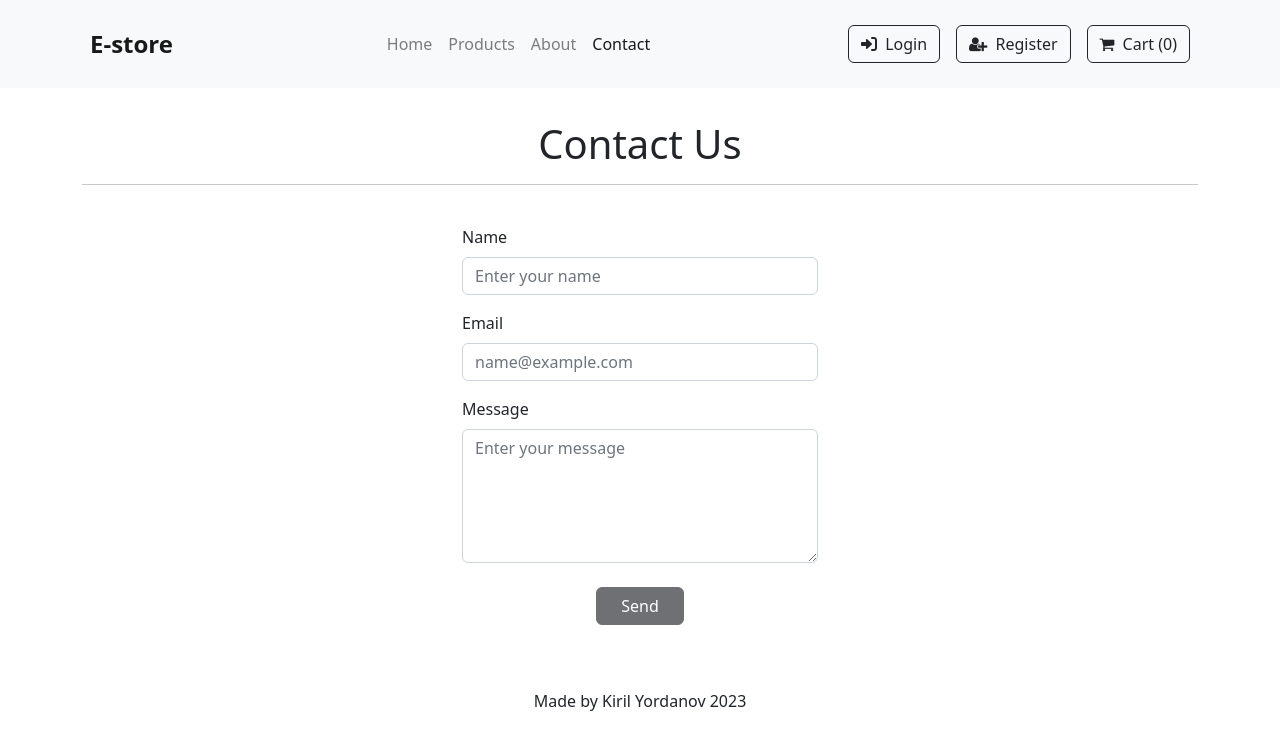
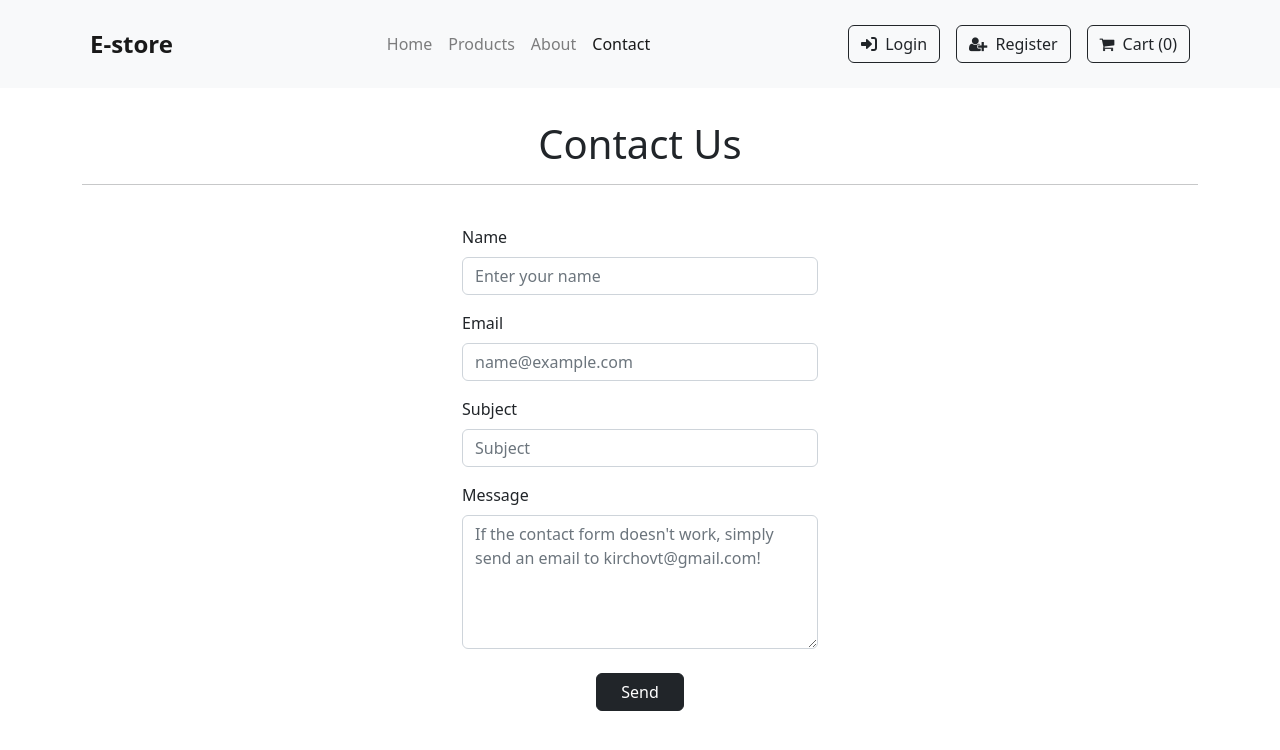
Before and after one commit to kirilyordanov99/e-store, a React (Create React App) app: page /contact in a window 1280 px wide. Shown: the top 750 px of the page. Built offline with nearby package versions, Linux system fonts and the light colour scheme.

Commit message:
added navbar

```diff
--- a/src/pages/ContactPage.jsx
+++ b/src/pages/ContactPage.jsx
@@ -1,47 +1,97 @@
-import React from "react";
-import { Footer, Navbar } from "../components";
+import React, { useState } from 'react';
+import Navbar from '../components/Navbar'; // Make sure to provide the correct path to your Navbar component
+
 const ContactPage = () => {
+  const [formData, setFormData] = useState({
+    name: '',
+    email: '',
+    subject: '',
+    message: '',
+  });
+
+  const handleSubmit = (e) => {
+    e.preventDefault();
+    // Send form data to the PHP script using AJAX
+    fetch('contact.php', {
+      method: 'POST',
+      body: JSON.stringify(formData),
+    })
+      .then((response) => {
+        if (response.status === 200) {
+          alert('Email sent successfully!');
+          // You can also redirect to a success page here if needed.
+        } else {
+          alert('Failed to send email.');
+        }
+      });
+  };
+
+  const handleChange = (e) => {
+    const { name, value } = e.target;
+    setFormData({ ...formData, [name]: value });
+  };
+
   return (
     <>
       <Navbar />
       <div className="container my-3 py-3">
         <h1 className="text-center">Contact Us</h1>
         <hr />
-        <div class="row my-4 h-100">
+        <div className="row my-4 h-100">
           <div className="col-md-4 col-lg-4 col-sm-8 mx-auto">
-            <form>
-              <div class="form my-3">
-                <label for="Name">Name</label>
+            <form onSubmit={handleSubmit}>
+              <div className="form my-3">
+                <label htmlFor="name">Name</label>
                 <input
-                  type="email"
-                  class="form-control"
-                  id="Name"
+                  type="text"
+                  name="name"
+                  value={formData.name}
+                  onChange={handleChange}
+                  className="form-control"
+                  id="name"
                   placeholder="Enter your name"
                 />
               </div>
-              <div class="form my-3">
-                <label for="Email">Email</label>
+              <div className="form my-3">
+                <label htmlFor="email">Email</label>
                 <input
                   type="email"
-                  class="form-control"
-                  id="Email"
+                  name="email"
+                  value={formData.email}
+                  onChange={handleChange}
+                  className="form-control"
+                  id="email"
                   placeholder="name@example.com"
                 />
               </div>
-              <div class="form  my-3">
-                <label for="Password">Message</label>
+              <div className="form my-3">
+                <label htmlFor="subject">Subject</label>
+                <input
+                  type="text"
+                  name="subject"
+                  value={formData.subject}
+                  onChange={handleChange}
+                  className="form-control"
+                  id="subject"
+                  placeholder="Subject"
+                />
+              </div>
+              <div className="form my-3">
+                <label htmlFor="message">Message</label>
                 <textarea
                   rows={5}
-                  class="form-control"
-                  id="Password"
-                  placeholder="Enter your message"
+                  name="message"
+                  value={formData.message}
+                  onChange={handleChange}
+                  className="form-control"
+                  id="message"
+                  placeholder="If the contact form doesn't work, simply send an email to kirchovt@gmail.com!"
                 />
               </div>
               <div className="text-center">
                 <button
-                  class="my-2 px-4 mx-auto btn btn-dark"
+                  className="my-2 px-4 mx-auto btn btn-dark"
                   type="submit"
-                  disabled
                 >
                   Send
                 </button>
@@ -50,9 +100,7 @@ const ContactPage = () => {
           </div>
         </div>
       </div>
-      <Footer />
     </>
   );
 };
-
 export default ContactPage;
```
